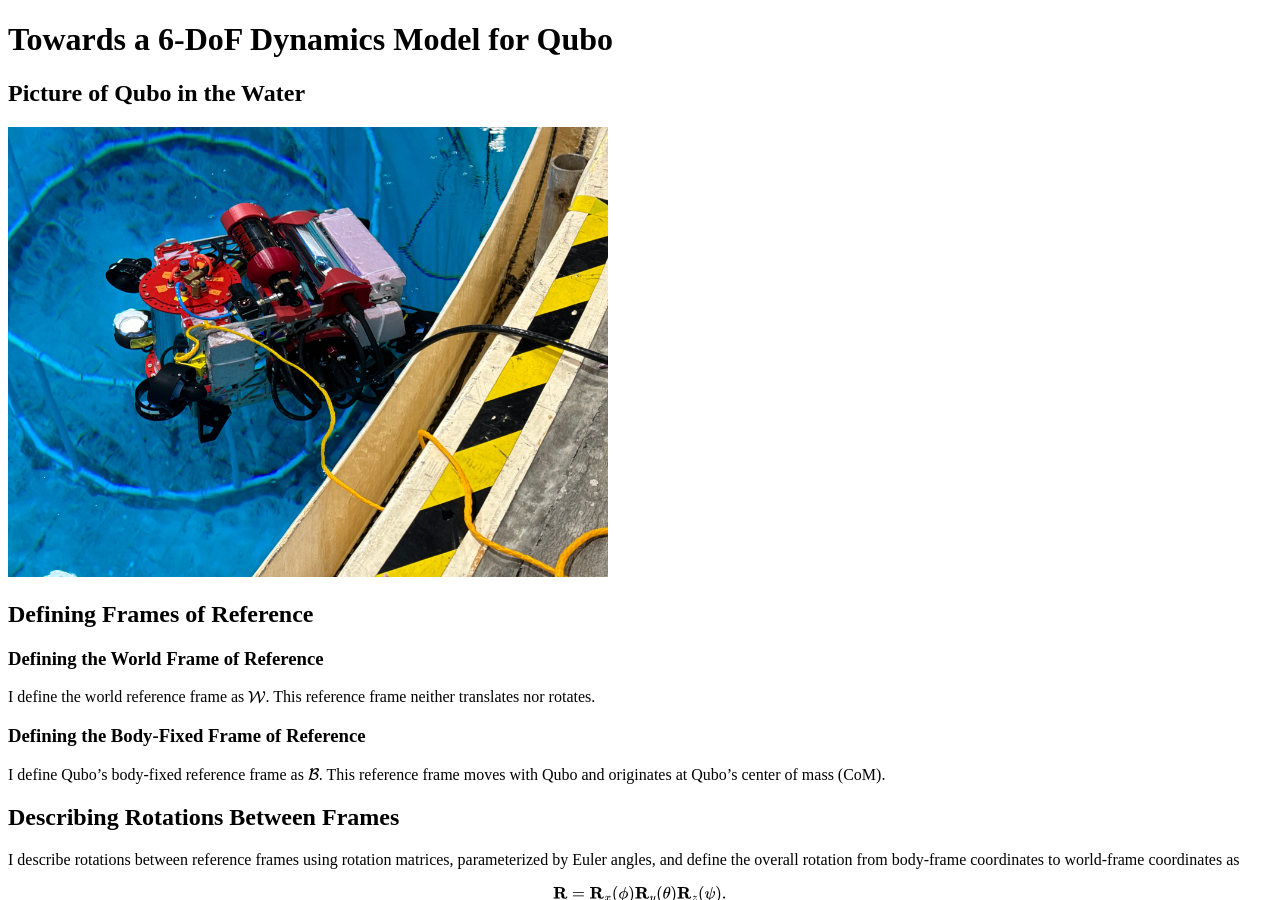
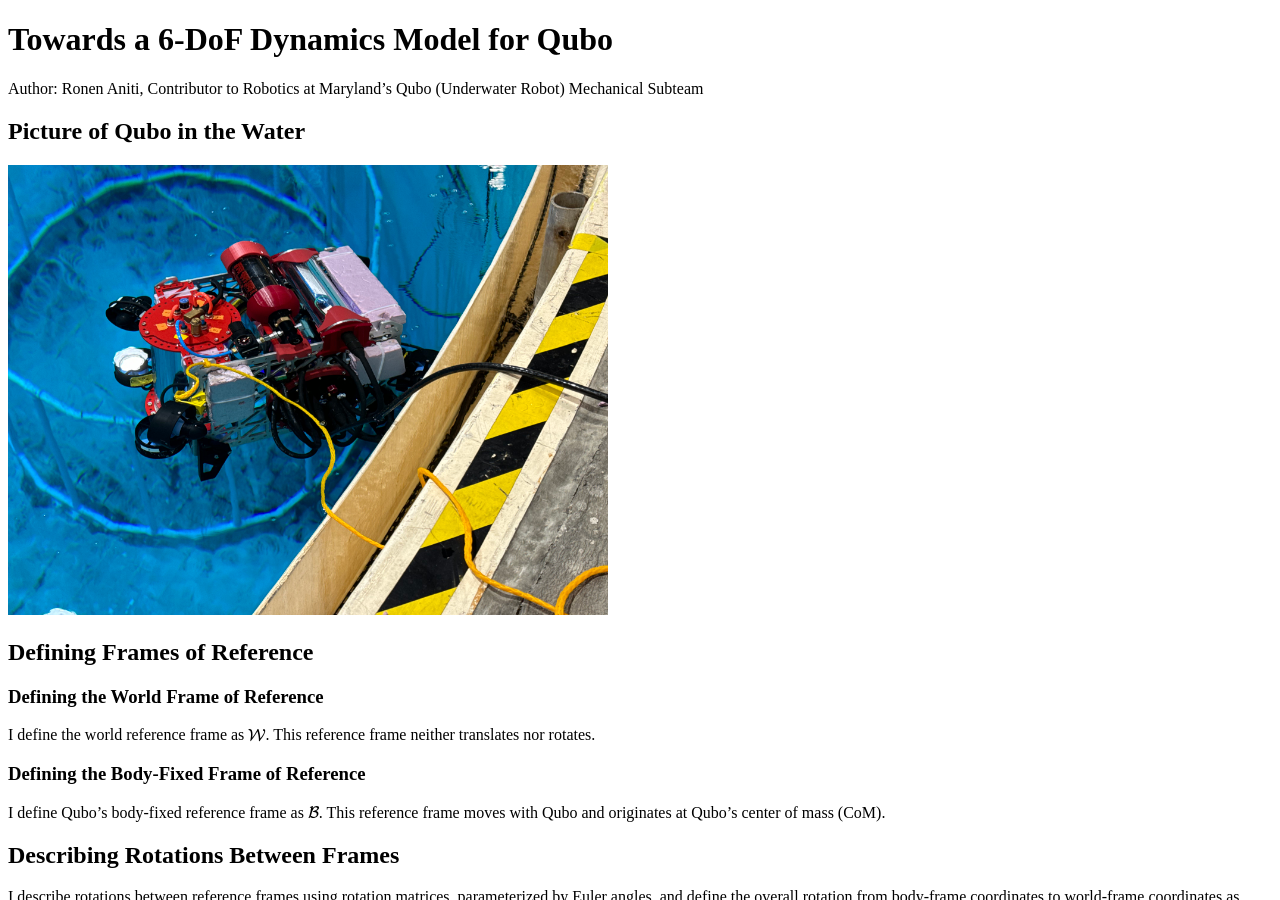
Before and after one commit to ronen-aniti-projects/Qubo-6DOF-Dynamics-Model, a Jekyll site: the page built from index.md, in a window 1280 px wide and 900 px high. Built offline with Jekyll 4.4.1, drawn with Linux system fonts in a browser that asks for light colours.

Commit message:
Readme update

```diff
--- a/index.md
+++ b/index.md
@@ -3,6 +3,7 @@ layout: default
 title: "Towards a 6-DoF Dynamics Model for Qubo"
 ---
 # Towards a 6-DoF Dynamics Model for Qubo
+Author: Ronen Aniti, Contributor to Robotics at Maryland's Qubo (Underwater Robot) Mechanical Subteam
 
 ## Picture of Qubo in the Water
 <img src="Qubo_In_Water.jpg" alt="Qubo in Water" width="600px" />
```
